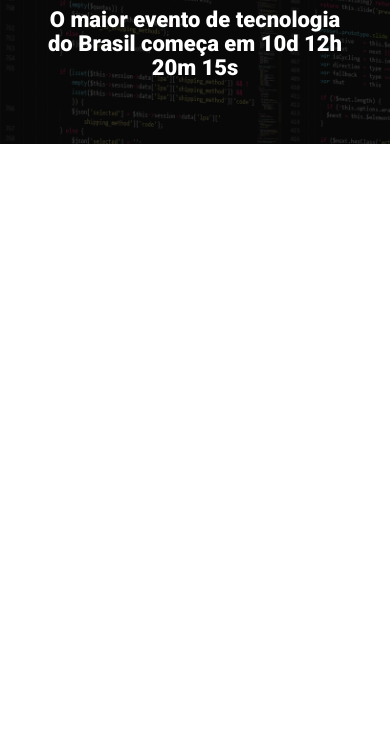
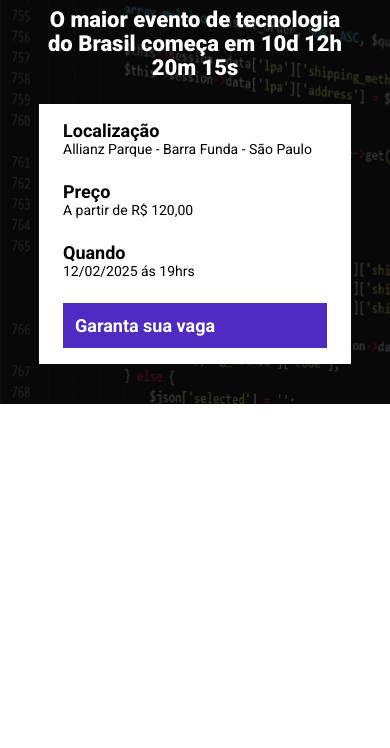
Before and after one commit to Joao-progBr/Projt_LanginPage_eventoTechTalk, a website built with Parcel: page src/index.html in a window 390 px wide. Shown: the part 96-844 px from the top of the page. Built offline with nearby package versions, Linux system fonts and the light colour scheme.

Commit message:
termino da estilização do hero e informações do evento

```diff
--- a/src/index.html
+++ b/src/index.html
@@ -18,6 +18,25 @@
         <p class="hero__text">
             O maior evento de tecnologia do Brasil começa em 10d 12h 20m 15s
         </p>
+        <div class="infos-bar">
+            <ul class="infos-bar__infos">
+                <li class="infos-bar__infos__item">
+                    <b>Localização</b>
+                    Allianz Parque - Barra Funda - São Paulo
+                </li>
+                <li class="infos-bar__infos__item">
+                    <b>Preço</b>
+                    A partir de R$ 120,00
+                </li>
+                <li class="infos-bar__infos__item">
+                    <b>Quando</b>
+                    12/02/2025 ás 19hrs
+                </li>
+            </ul>
+            <a href="#" class="button button--primary">
+                Garanta sua vaga
+            </a>
+        </div>
     </div>
    </header>
 
--- a/src/styles/_hero.scss
+++ b/src/styles/_hero.scss
@@ -27,7 +27,7 @@
         margin-bottom: 64px;
         font-size: 40px;
         line-height: 56px;
-        color: #fff;
+
         font-weight: 800;
         text-align: center;
     }
--- /dev/null
+++ b/src/styles/components/_buttons.scss
@@ -0,0 +1,24 @@
+.button{
+    padding: 12px;
+    font-size: 18px;
+    font-weight: bold;
+    text-decoration: none;
+    text-align: center;
+    white-space: nowrap;
+
+    &--primary{
+        color: #fff;
+        background-color: #4f2ac3;
+    }
+
+    @media (max-width: 640px){
+        display: block;
+        text-align: center;
+        width: 100%;
+    }
+
+    @media (max-width: 1024px){
+        display: flex;
+        align-items: center;
+    }
+}
--- /dev/null
+++ b/src/styles/components/_infos_bar.scss
@@ -0,0 +1,40 @@
+.infos-bar{
+    padding: 16px 24px;
+    background-color: #fff;
+    display: flex;
+    justify-content: space-around;
+
+    &__infos{
+        display: flex;
+        gap: 40px;
+
+        &__item{
+            font-size: 14px;
+            color: #000;
+
+            b{
+                font-size: 18px;
+                display: block;
+                color: #000;
+            }
+        }
+    }
+
+    @media (max-width: 640px){
+        display: block;
+
+        &__infos{
+            display: block;
+
+            &__item{
+                margin-bottom: 24px;
+            }
+        }
+    }
+
+    @media (max-width:1024px){
+        &__infos{
+            gap: 16px;
+        }
+    }
+}
--- a/src/styles/main.scss
+++ b/src/styles/main.scss
@@ -1,4 +1,6 @@
 @use 'hero';
+@use 'components/infos_bar';
+@use 'components/buttons';
 
 
 *{
@@ -7,6 +9,7 @@
     box-sizing: border-box;
     font-family: "Roboto", sans-serif ;
     color: #fff;
+    list-style: none;
 }
 
 .container{
```
